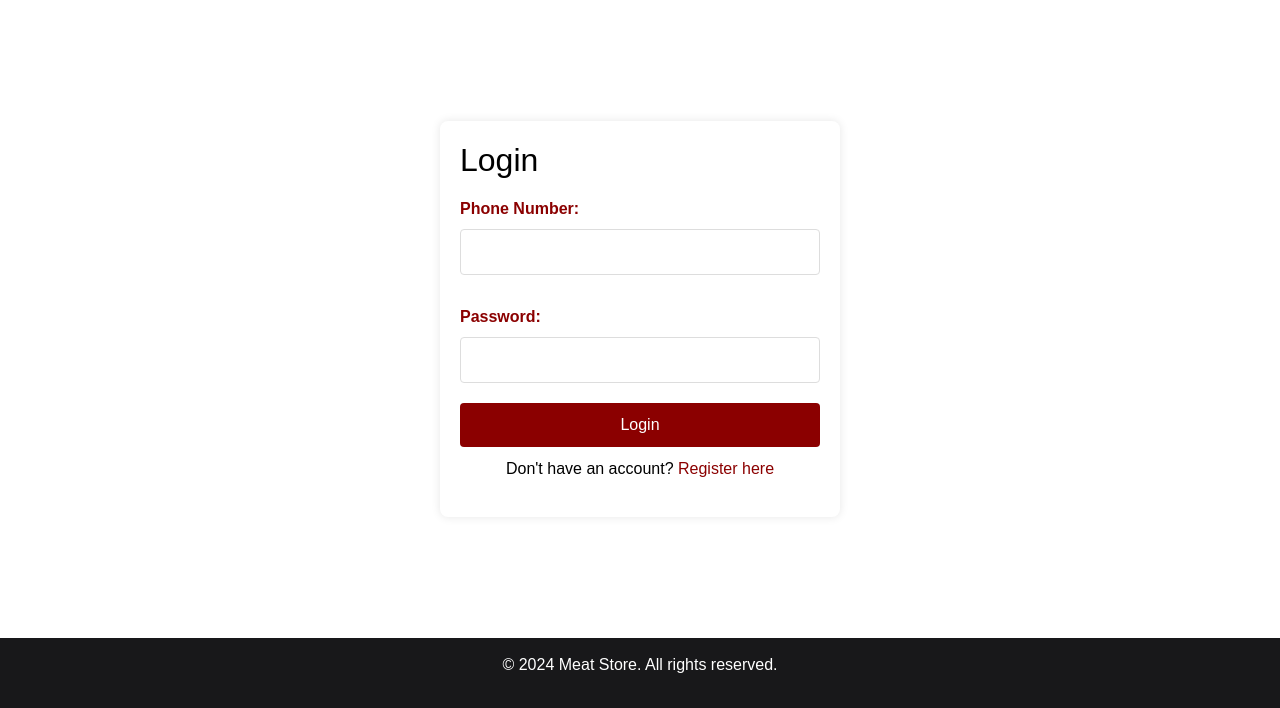
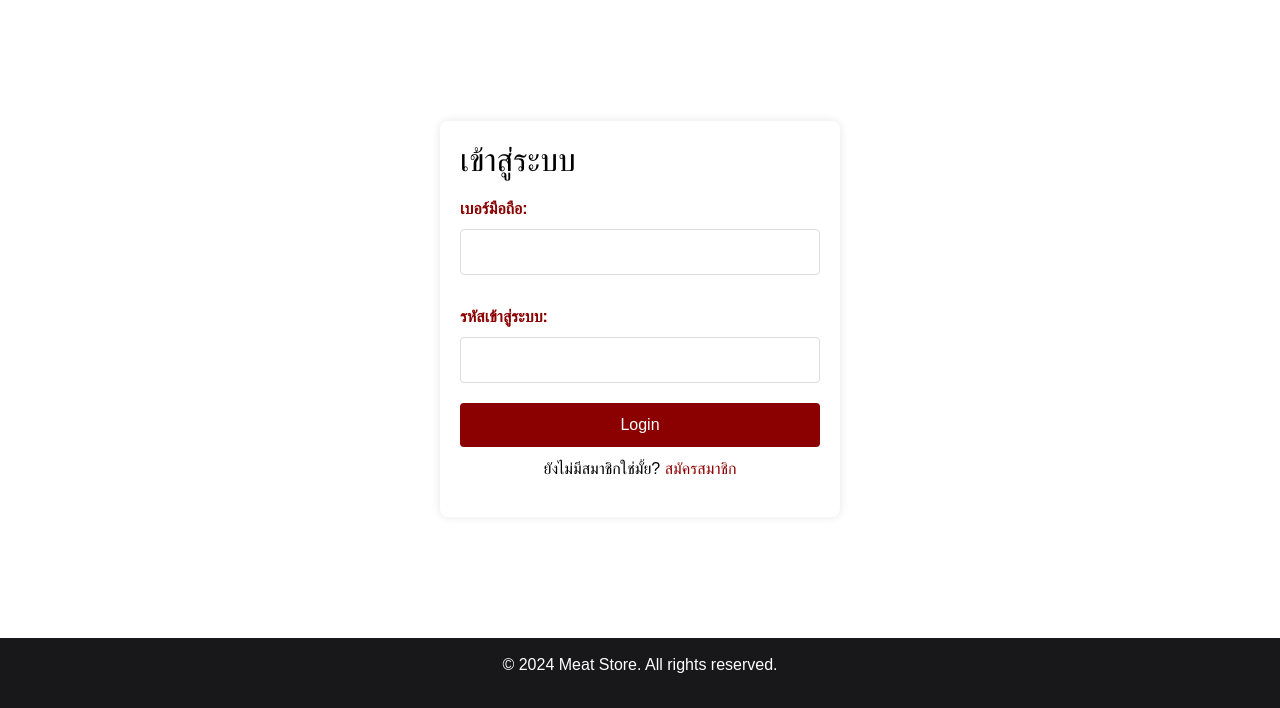
Before and after one commit to DarkNess1903/3UP, a PHP site: page /login.php in a window 1280 px wide. Shown: the part 92-800 px from the top of the page. Run offline with PHP 8.4, Linux system fonts and the light colour scheme.

Commit message:
ไทย

```diff
--- a/public/login.php
+++ b/public/login.php
@@ -47,12 +47,12 @@ mysqli_close($conn);
 
     <main>
         <section class="login">
-            <h2>Login</h2>
+            <h2>เข้าสู่ระบบ</h2>
             <form action="login.php" method="post">
-                <label for="phone">Phone Number:</label>
+                <label for="phone">เบอร์มือถือ:</label>
                 <input type="text" id="phone" name="phone" required>
 
-                <label for="password">Password:</label>
+                <label for="password">รหัสเข้าสู่ระบบ:</label>
                 <input type="password" id="password" name="password" required>
 
                 <?php if (isset($error)): ?>
@@ -61,7 +61,7 @@ mysqli_close($conn);
 
                 <input type="submit" value="Login">
             </form>
-            <p>Don't have an account? <a href="register.php">Register here</a></p>
+            <p>ยังไม่มีสมาชิกใช่มั้ย? <a href="register.php">สมัครสมาชิก</a></p>
         </section>
     </main>
 </body>
```
Also changed, not shown: public/thank_you.php (line endings or trailing spaces).
